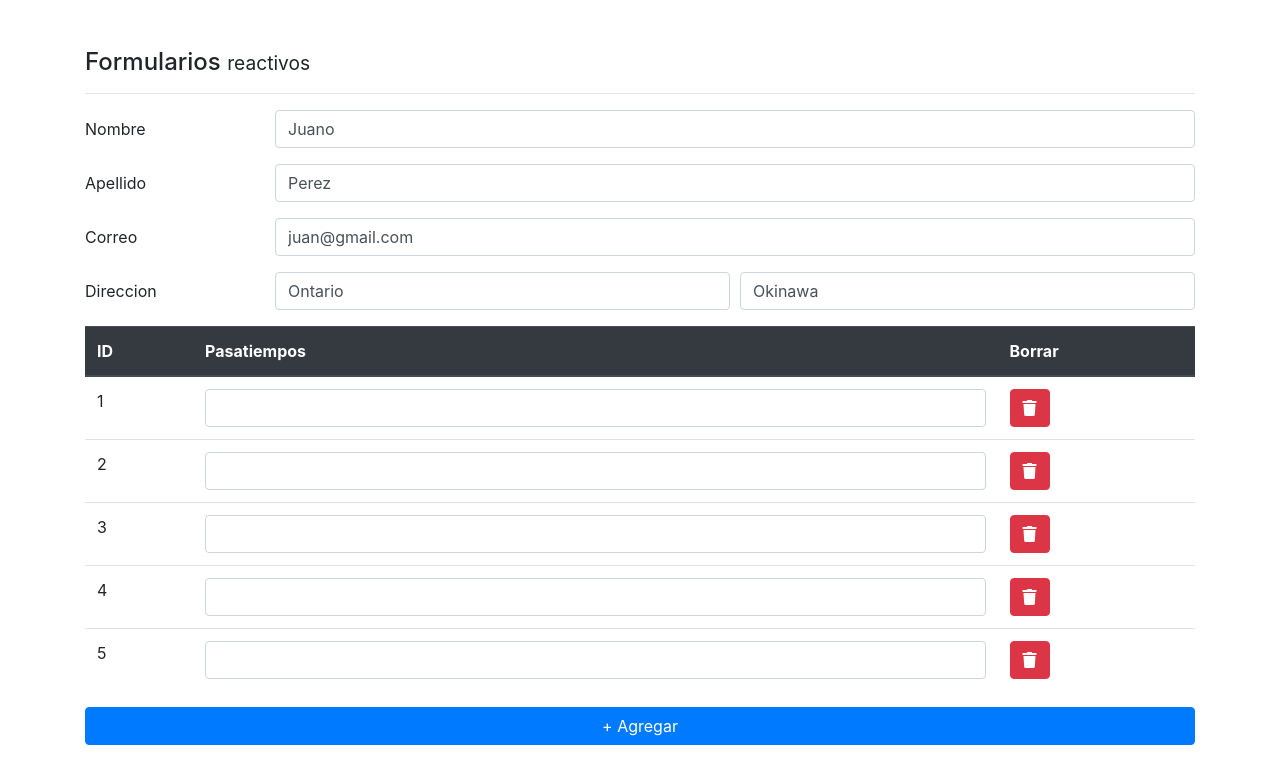
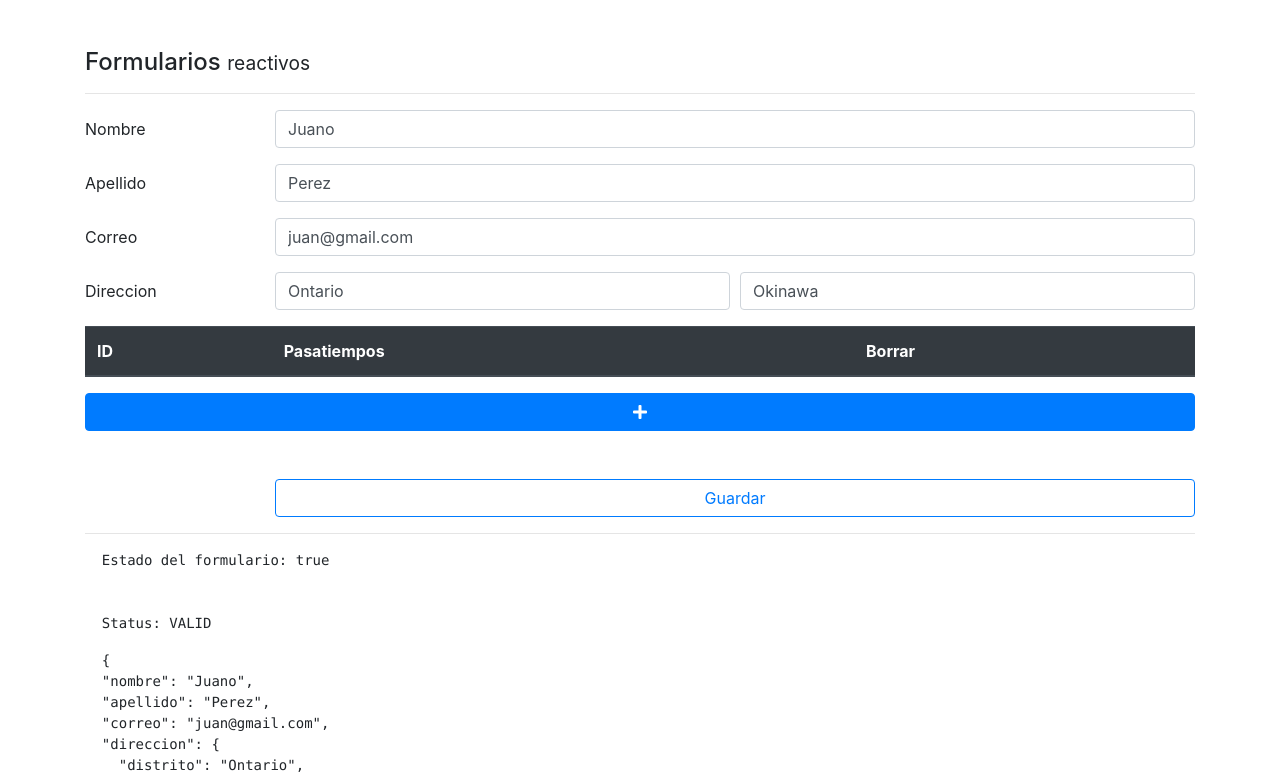
Before and after one commit to tamueka/08-formularios, an Angular app: page /reactivo in a window 1280 px wide. Shown: the top 778 px of the page. Built offline with nearby package versions, Linux system fonts and the light colour scheme.

Commit message:
Formulario reactivo: añadimos y borramos FormControls de forma dinamica

```diff
--- a/src/app/pages/reactive/reactive.component.html
+++ b/src/app/pages/reactive/reactive.component.html
@@ -79,7 +79,9 @@
                 <input type="text" class="form-control" [formControlName]="i">
               </td>
               <td>
-              <button type="button" class="btn btn-danger">
+              <button type="button"
+                      class="btn btn-danger"
+                      (click)="borrarPasatiempo(i)">
                 <i class="fa fa-trash"></i>
               </button>
               </td>
@@ -88,7 +90,10 @@
         </table>
 
         <button class="btn btn-primary mt-3 mb-5 btn-block"
-                type="button"> + Agregar</button>
+                type="button"
+                (click)="agregarPasatiempo()">
+                <i class="fa fa-plus" aria-hidden="true"></i>
+        </button>
       </div>
     </div>
 
@@ -97,7 +102,8 @@
   <div class="form-group row">
     <label class="col-2 col-form-label">&nbsp;</label>
     <div class="input-group col">
-      <button type="submit" class="btn btn-outline-primary btn-block">
+      <button type="submit"
+              class="btn btn-outline-primary btn-block">
         Guardar
       </button>
     </div>
--- a/src/app/pages/reactive/reactive.component.ts
+++ b/src/app/pages/reactive/reactive.component.ts
@@ -16,7 +16,7 @@ export class ReactiveComponent implements OnInit {
 
   ngOnInit(): void {}
 
-  get pasatiempos(){
+  get pasatiempos() {
     return this.formulario.get('pasatiempos') as FormArray;
   }
 
@@ -56,7 +56,6 @@ export class ReactiveComponent implements OnInit {
   }
 
   crearFormulario() {
-
     this.formulario = this.fb.group({
       nombre: ['', [Validators.required, Validators.minLength(5)]],
       apellido: ['', [Validators.required, Validators.minLength(5)]],
@@ -71,14 +70,12 @@ export class ReactiveComponent implements OnInit {
         distrito: ['', Validators.required],
         ciudad: ['', Validators.required],
       }),
-      pasatiempos: this.fb.array([
-        [], [], [], [], []
-      ])
+      pasatiempos: this.fb.array([]),
     });
-
   }
 
   cargarDataAlFormulario() {
+    //this.formulario.setValue
     this.formulario.reset({
       nombre: 'Juano',
       apellido: 'Perez',
@@ -88,6 +85,14 @@ export class ReactiveComponent implements OnInit {
         ciudad: 'Okinawa',
       },
     });
+  }
+
+  agregarPasatiempo() {
+    this.pasatiempos.push(this.fb.control(''));
+  }
+
+  borrarPasatiempo(i: number){
+    this.pasatiempos.removeAt(i);
   }
 
   guardar() {
@@ -107,7 +112,7 @@ export class ReactiveComponent implements OnInit {
 
     //Posteo informacion
     this.formulario.reset({
-      nombre:'Samuel'
-    })
+      nombre: 'Samuel',
+    });
   }
 }
```
